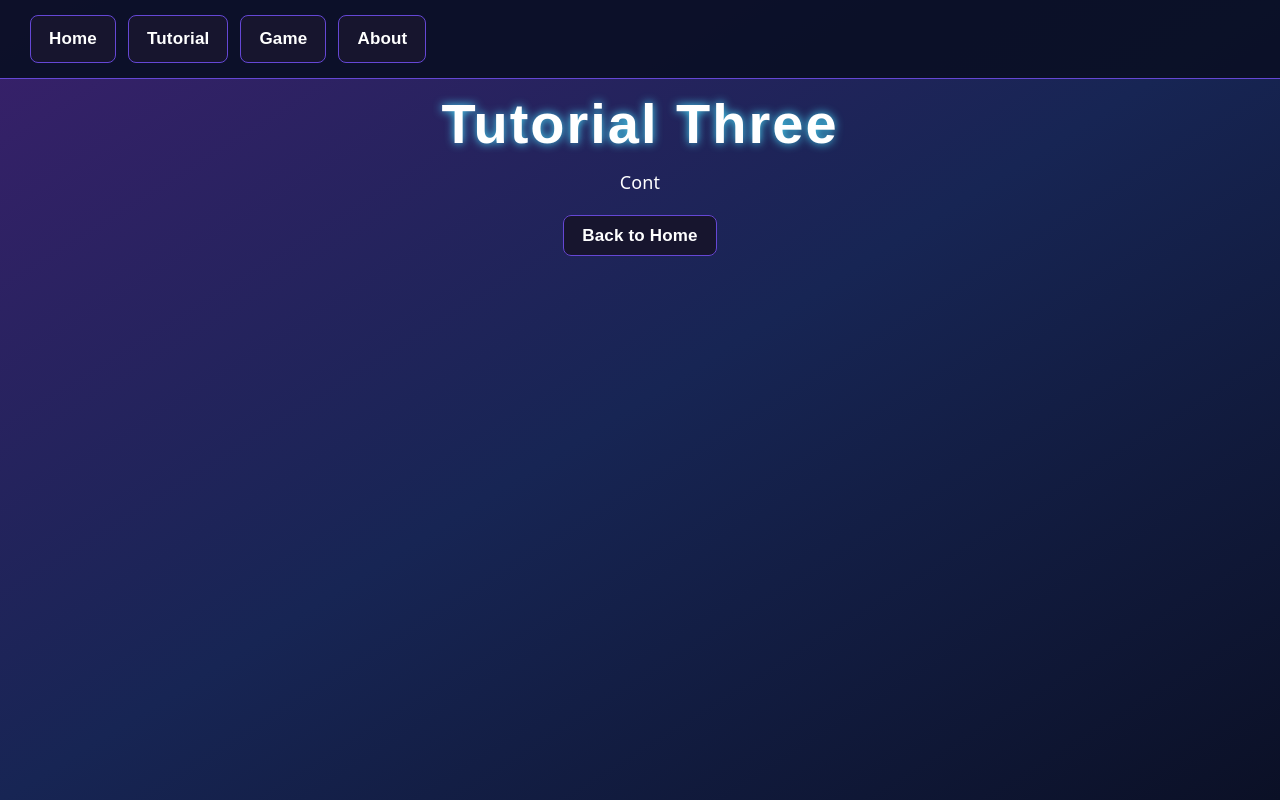
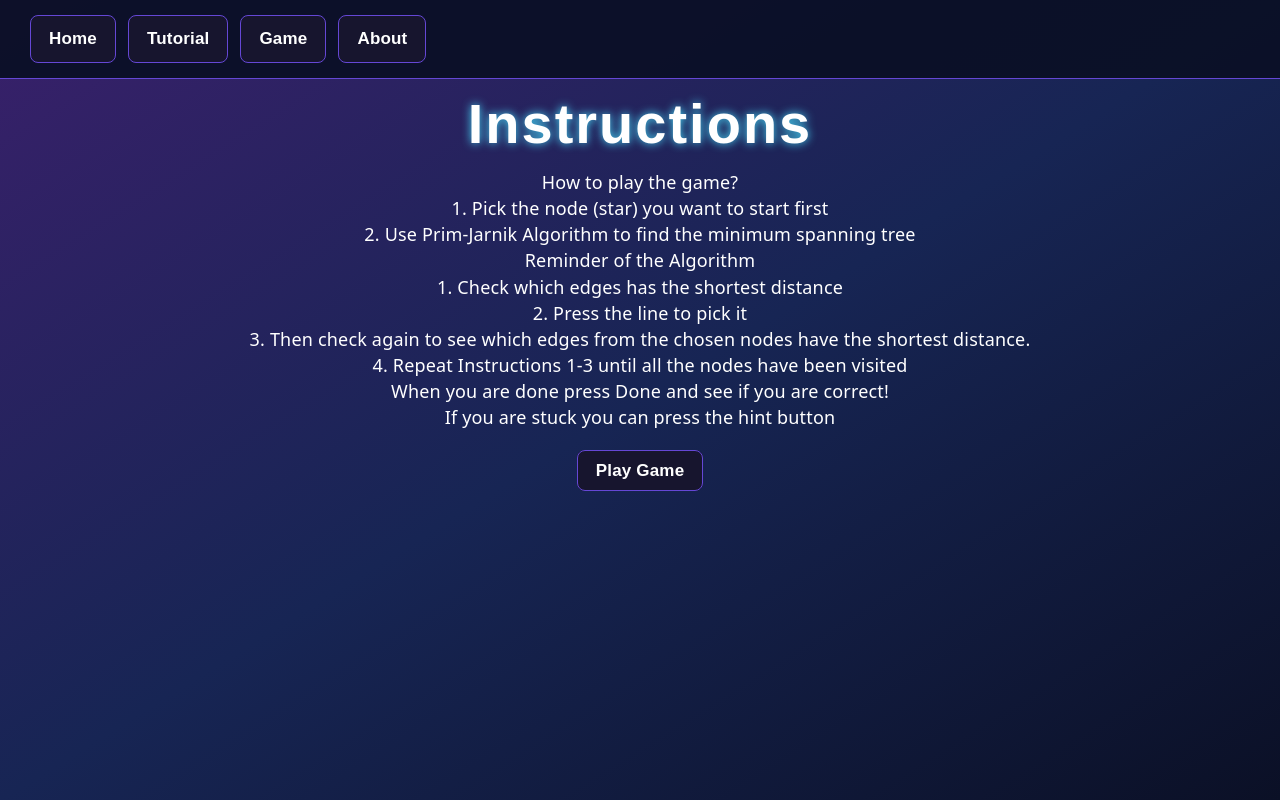
Before and after one commit to Eiznek-II/doyouhavetheguts2026, a React (Vite) app in the folder spanning-the-stars/: page /tutorialthree in a window 1280 px wide. Built offline with nearby package versions, Linux system fonts and the light colour scheme.

Commit message:
added instruction page on tutorial3

```diff
--- a/spanning-the-stars/src/pages/tutorial-pages/TutorialThree.jsx
+++ b/spanning-the-stars/src/pages/tutorial-pages/TutorialThree.jsx
@@ -5,10 +5,19 @@ import { Link } from "react-router-dom";
 export default function TutorialThree() {
   return (
     <div>
-        <h1>Tutorial Three</h1>
-        <p>Cont</p>
+        <h1>Instructions</h1>
+        <p>How to play the game?</p>
+        <p> 1. Pick the node (star) you want to start first</p>
+        <p> 2. Use Prim-Jarnik Algorithm to find the minimum spanning tree </p>
+        <p>Reminder of the Algorithm</p>
+        <p> 1. Check which edges has the shortest distance</p>
+        <p> 2. Press the line to pick it</p>
+        <p> 3. Then check again to see which edges from the chosen nodes have the shortest distance.</p>
+        <p> 4. Repeat Instructions 1-3 until all the nodes have been visited</p>
+        <p> When you are done press Done and see if you are correct!</p>
+        <p> If you are stuck you can press the hint button</p>
         <br></br>
-        <Link to ="/" className="next-button">Back to Home</Link>
+        <Link to ="../game" className="next-button">Play Game</Link>
     </div>
   );
 }
```
